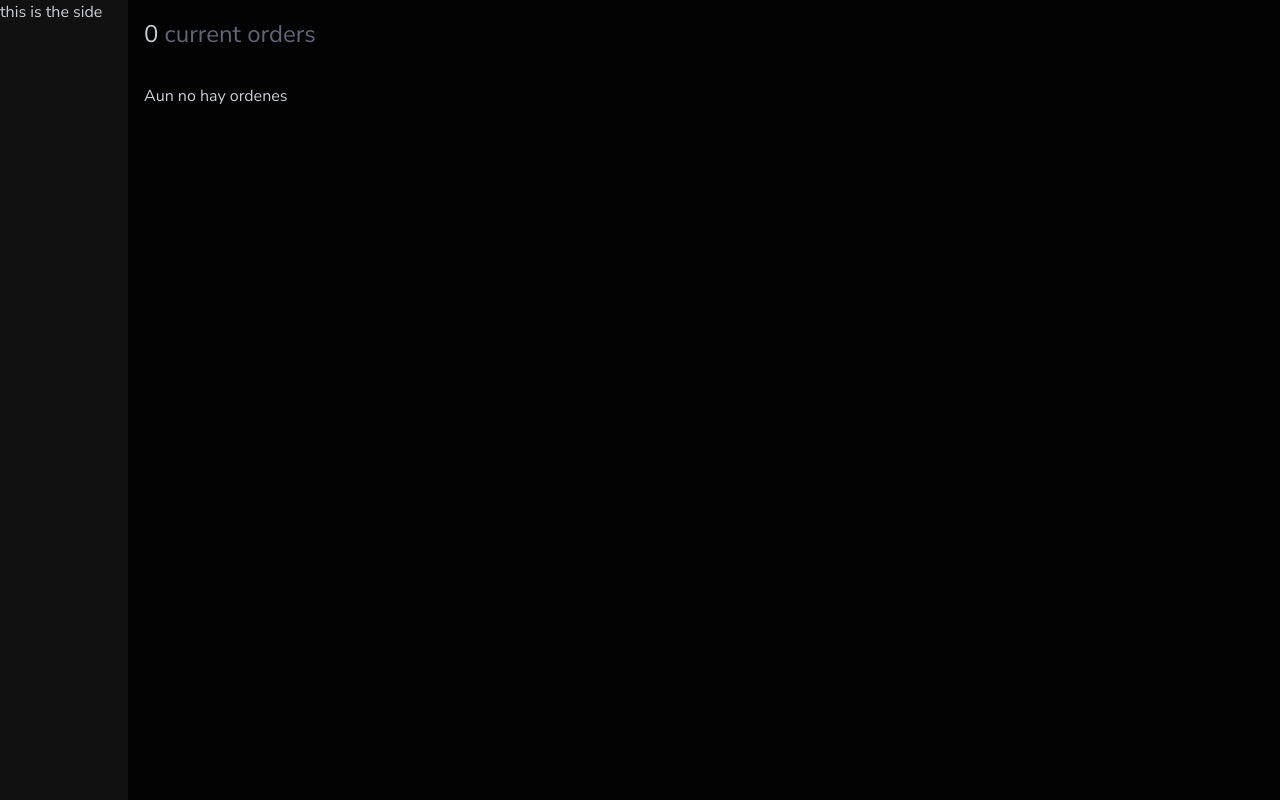
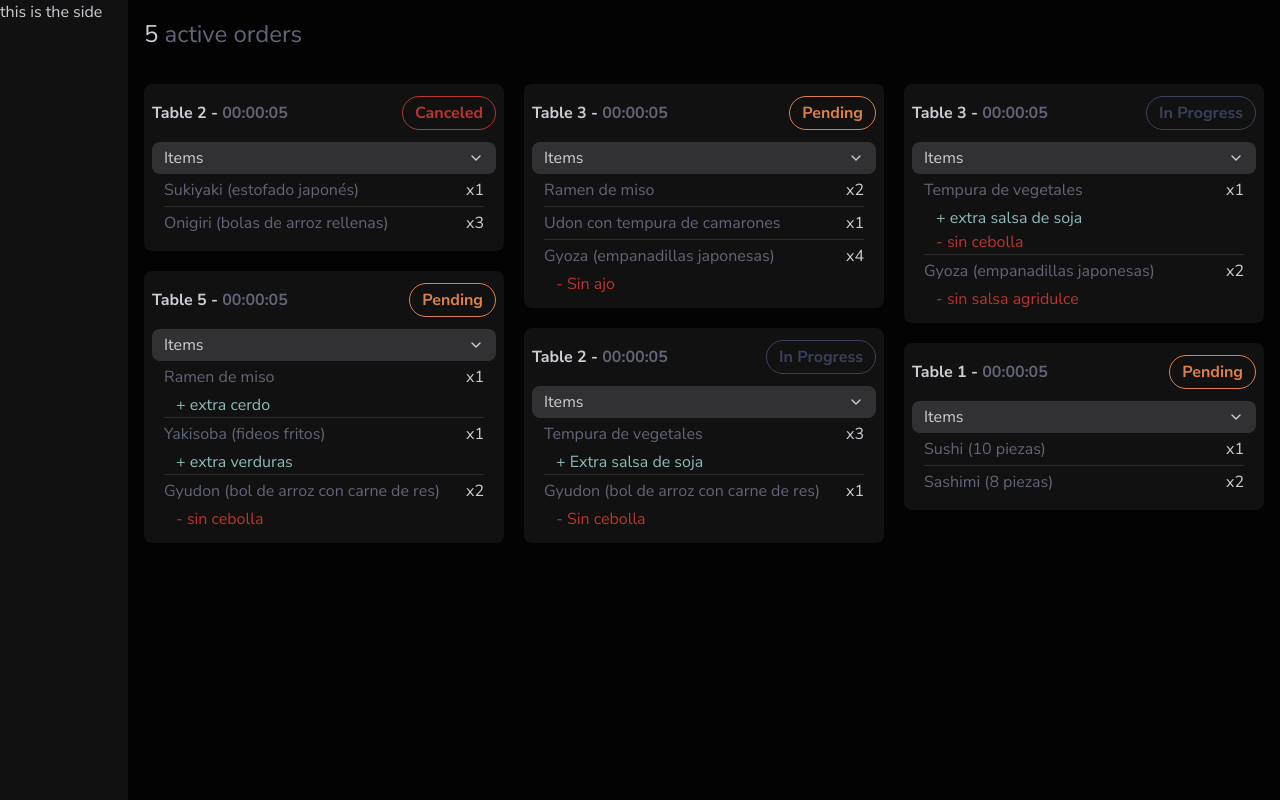
Before and after one commit to SamuelRnn/kds-frontend, a Next.js app: page / in a window 1280 px wide. Built offline with nearby package versions, Linux system fonts and the light colour scheme.

Commit message:
change styles and mock-data source

```diff
--- a/src/app/(application)/layout.tsx
+++ b/src/app/(application)/layout.tsx
@@ -10,6 +10,8 @@ interface Props {
 
 const StyledPageContainer = styled.main`
 	height: 100vh;
+	display: flex;
+	flex-direction: column;
 	overflow-y: scroll;
 `
 
--- a/src/app/(application)/page.tsx
+++ b/src/app/(application)/page.tsx
@@ -1,28 +1,30 @@
 'use client'
 
-import { StyledPageTitle, StyledPageTitleSpan } from '@/components/_common/common-styles'
+import { StyledEmptyOrdersScreen, StyledPageTitle } from '@/components/_common/common-styles'
 import OrdersContainer from '@/components/orders-container'
 import OrderCard from '@/components/order-card/order-card'
-
-import { OrderInterface } from '@/interfaces/order.interface'
-
 import sortOrdersByDate from '@/helpers/sort-orders-by-date'
 import useOrdersStore from '@/hooks/use-orders-store'
 
 export default function Home() {
 	const { orders } = useOrdersStore()
+
+	const activeOrders = orders.filter((order) => order.status !== 'canceled')
+
 	return (
 		<>
 			<StyledPageTitle>
-				<StyledPageTitleSpan>{orders.length}</StyledPageTitleSpan> current orders
+				<span>{activeOrders.length}</span> active orders
 			</StyledPageTitle>
 
 			<OrdersContainer>
-				{orders.length
-					? sortOrdersByDate(orders as unknown as OrderInterface[]).map((order) => (
-							<OrderCard key={order.id} orderData={order as unknown as OrderInterface}></OrderCard>
-					  ))
-					: 'Aun no hay ordenes'}
+				{activeOrders.length ? (
+					sortOrdersByDate(orders).map((order) => (
+						<OrderCard key={order.id} orderData={order}></OrderCard>
+					))
+				) : (
+					<StyledEmptyOrdersScreen>No active orders yet</StyledEmptyOrdersScreen>
+				)}
 			</OrdersContainer>
 		</>
 	)
--- a/src/components/_common/common-styles.ts
+++ b/src/components/_common/common-styles.ts
@@ -7,7 +7,14 @@ export const StyledPageTitle = styled.h1`
 	top: 0;
 	background-color: var(--colors-lightning-black-900);
 	padding: 1rem;
+	& > span {
+		color: var(--colors-ghost-white);
+	}
 `
-export const StyledPageTitleSpan = styled.span`
-	color: var(--colors-ghost-white);
+export const StyledEmptyOrdersScreen = styled.div`
+	display: grid;
+	place-content: center;
+	column-span: all;
+	height: 100%;
+	color: var(--colors-delft-blue);
 `
--- a/src/components/order-card/badge.tsx
+++ /dev/null
@@ -1,22 +0,0 @@
-import getStatusLabel from '@/helpers/get-status-label'
-import { OrderStatus } from '@/interfaces/order.interface'
-import { css, styled } from 'styled-components'
-
-const StyledStatusBadge = styled.span<{ status: OrderStatus }>`
-	${(props) => css`
-		--current-status-color: var(--status-${props.status});
-	`}
-	color: var(--current-status-color);
-	border: 1px solid var(--current-status-color);
-	border-radius: 10rem;
-	padding: 0.25rem 0.75rem;
-	user-select: none;
-`
-
-interface Props {
-	status: OrderStatus
-}
-
-export default function Badge({ status }: Props) {
-	return <StyledStatusBadge status={status}>{getStatusLabel(status)}</StyledStatusBadge>
-}
--- a/src/components/order-card/order-card.tsx
+++ b/src/components/order-card/order-card.tsx
@@ -1,6 +1,6 @@
 import { OrderInterface } from '@/interfaces/order.interface'
 import { styled } from 'styled-components'
-import Badge from './badge'
+import StatusBadge from './status-badge'
 import OrderItems from './order-items'
 import Counter from './counter'
 
@@ -30,7 +30,7 @@ export default function OrderCard({ orderData }: Props) {
 				<p>
 					Table {orderData.table} - <Counter orderDate={orderData.orderTime} />
 				</p>
-				<Badge status={orderData.status} />
+				<StatusBadge status={orderData.status} />
 			</StyledCardTitleContainer>
 
 			<OrderItems items={orderData.items} />
--- a/src/components/order-card/order-items.tsx
+++ b/src/components/order-card/order-items.tsx
@@ -15,6 +15,7 @@ const StyledListLabel = styled.span`
 	justify-content: space-between;
 	align-items: center;
 	border-radius: var(--radius-box);
+	user-select: none;
 `
 const StyledListContainer = styled.div`
 	overflow: hidden;
--- /dev/null
+++ b/src/components/order-card/status-badge.tsx
@@ -0,0 +1,34 @@
+import getStatusLabel from '@/helpers/get-status-label'
+import { OrderStatus } from '@/interfaces/order.interface'
+import { css, styled } from 'styled-components'
+
+const StyledStatusBadge = styled.span`
+	border-radius: 10rem;
+	padding: 0.25rem 0.75rem;
+	user-select: none;
+
+	&[data-variant='pending'] {
+		color: var(--status-pending);
+		border: 1px solid var(--status-pending);
+	}
+	&[data-variant='canceled'] {
+		color: var(--status-canceled);
+		border: 1px solid var(--status-canceled);
+	}
+	&[data-variant='progress'] {
+		color: var(--status-progress);
+		border: 1px solid var(--status-progress);
+	}
+	&[data-variant='finished'] {
+		color: var(--status-finished);
+		border: 1px solid var(--status-finished);
+	}
+`
+
+interface Props {
+	status: OrderStatus
+}
+
+export default function Badge({ status }: Props) {
+	return <StyledStatusBadge data-variant={status}>{getStatusLabel(status)}</StyledStatusBadge>
+}
--- a/src/components/orders-container.tsx
+++ b/src/components/orders-container.tsx
@@ -2,6 +2,7 @@ import { styled } from 'styled-components'
 
 const StyledContainer = styled.div`
 	width: 100%;
+	height: 100%;
 	column-gap: var(--masonry-gap);
 	column-width: var(--order-card-width);
 	padding: 1rem;
--- /dev/null
+++ b/src/store/mock-data.ts
@@ -0,0 +1,178 @@
+import { OrderInterface } from '@/interfaces/order.interface'
+
+export const orders: OrderInterface[] = [
+	{
+		id: 'order-1',
+		table: 1,
+		items: [
+			{
+				id: 'sushi',
+				name: 'Sushi (10 piezas)',
+				specialInstructions: {
+					addons: [],
+					exclusions: [],
+				},
+				quantity: 1,
+			},
+			{
+				id: 'sashimi',
+				name: 'Sashimi (8 piezas)',
+				specialInstructions: {
+					addons: [],
+					exclusions: [],
+				},
+				quantity: 2,
+			},
+		],
+		status: 'pending',
+		orderTime: '2023-07-06T12:30:00.000Z',
+	},
+	{
+		id: 'order-2',
+		table: 2,
+		items: [
+			{
+				id: 'tempura_vegetales',
+				name: 'Tempura de vegetales',
+				specialInstructions: {
+					addons: ['Extra salsa de soja'],
+					exclusions: [],
+				},
+				quantity: 3,
+			},
+			{
+				id: 'gyudon',
+				name: 'Gyudon (bol de arroz con carne de res)',
+				specialInstructions: {
+					addons: [],
+					exclusions: ['Sin cebolla'],
+				},
+				quantity: 1,
+			},
+		],
+		status: 'progress',
+		orderTime: '2023-07-06T13:15:00.000Z',
+	},
+	{
+		id: 'order-3',
+		table: 3,
+		items: [
+			{
+				id: 'ramen_miso',
+				name: 'Ramen de miso',
+				specialInstructions: {
+					addons: [],
+					exclusions: [],
+				},
+				quantity: 2,
+			},
+			{
+				id: 'udon_tempura_camarones',
+				name: 'Udon con tempura de camarones',
+				specialInstructions: {
+					addons: [],
+					exclusions: [],
+				},
+				quantity: 1,
+			},
+			{
+				id: 'gyoza',
+				name: 'Gyoza (empanadillas japonesas)',
+				specialInstructions: {
+					addons: [],
+					exclusions: ['Sin ajo'],
+				},
+				quantity: 4,
+			},
+		],
+		status: 'pending',
+		orderTime: '2023-07-06T13:45:00.000Z',
+	},
+	{
+		id: 'order-4',
+		table: 3,
+		items: [
+			{
+				id: 'tempura_vegetales',
+				name: 'Tempura de vegetales',
+				specialInstructions: {
+					addons: ['extra salsa de soja'],
+					exclusions: ['sin cebolla'],
+				},
+				quantity: 1,
+			},
+			{
+				id: 'gyoza',
+				name: 'Gyoza (empanadillas japonesas)',
+				specialInstructions: {
+					addons: [],
+					exclusions: ['sin salsa agridulce'],
+				},
+				quantity: 2,
+			},
+		],
+		status: 'progress',
+		orderTime: '2023-07-06T13:15:00.000Z',
+	},
+	{
+		id: 'order-5',
+		table: 5,
+		items: [
+			{
+				id: 'ramen_miso',
+				name: 'Ramen de miso',
+				specialInstructions: {
+					addons: ['extra cerdo'],
+					exclusions: [],
+				},
+				quantity: 1,
+			},
+			{
+				id: 'yakisoba',
+				name: 'Yakisoba (fideos fritos)',
+				specialInstructions: {
+					addons: ['extra verduras'],
+					exclusions: [],
+				},
+				quantity: 1,
+			},
+			{
+				id: 'gyudon',
+				name: 'Gyudon (bol de arroz con carne de res)',
+				specialInstructions: {
+					addons: [],
+					exclusions: ['sin cebolla'],
+				},
+				quantity: 2,
+			},
+		],
+		status: 'pending',
+		orderTime: '2023-07-06T14:00:00.000Z',
+	},
+	{
+		id: 'order-6',
+		table: 2,
+		items: [
+			{
+				id: 'sukiyaki',
+				name: 'Sukiyaki (estofado japonés)',
+				specialInstructions: {
+					addons: [],
+					exclusions: [],
+				},
+				quantity: 1,
+			},
+			{
+				id: 'onigiri',
+				name: 'Onigiri (bolas de arroz rellenas)',
+				specialInstructions: {
+					addons: [],
+					exclusions: [],
+				},
+				quantity: 3,
+			},
+		],
+		status: 'canceled',
+		orderTime: '2023-07-06T15:30:00.000Z',
+	},
+]
--- a/src/store/slices/orders-slice.ts
+++ b/src/store/slices/orders-slice.ts
@@ -1,13 +1,14 @@
 import { OrderInterface, OrderItem, OrderStatus } from '@/interfaces/order.interface'
 import { createSlice } from '@reduxjs/toolkit'
 import type { PayloadAction } from '@reduxjs/toolkit'
+import { orders } from '../mock-data'
 
 export interface OrdersState {
 	orders: OrderInterface[]
 }
 
 const initialState: OrdersState = {
-	orders: [],
+	orders: orders || [],
 }
 
 export const ordersSlice = createSlice({
```
Also changed, not shown: public/mock-data.json (+17 -17 lines), src/interfaces/order.interface.ts (+3 -8 lines).
